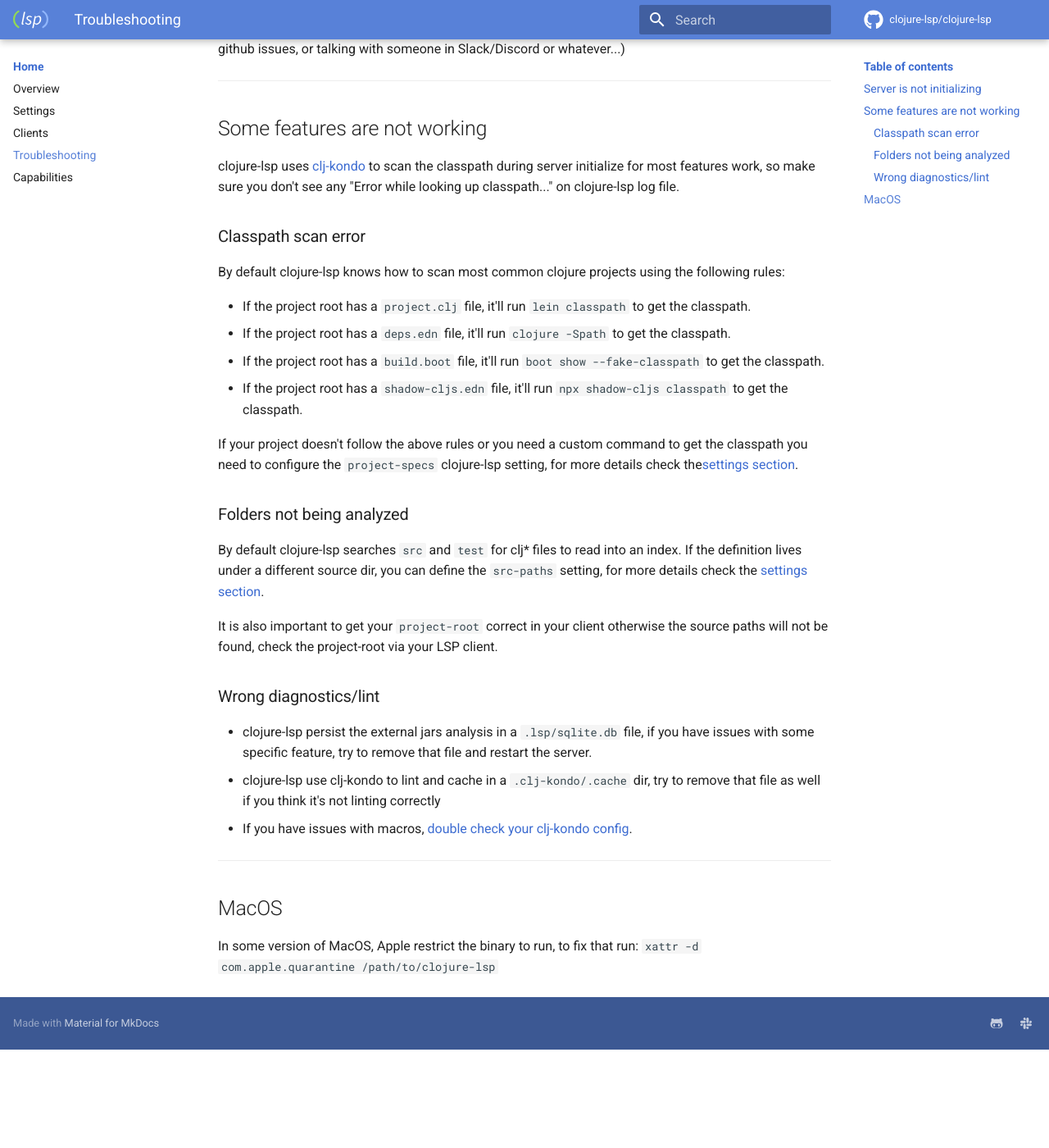
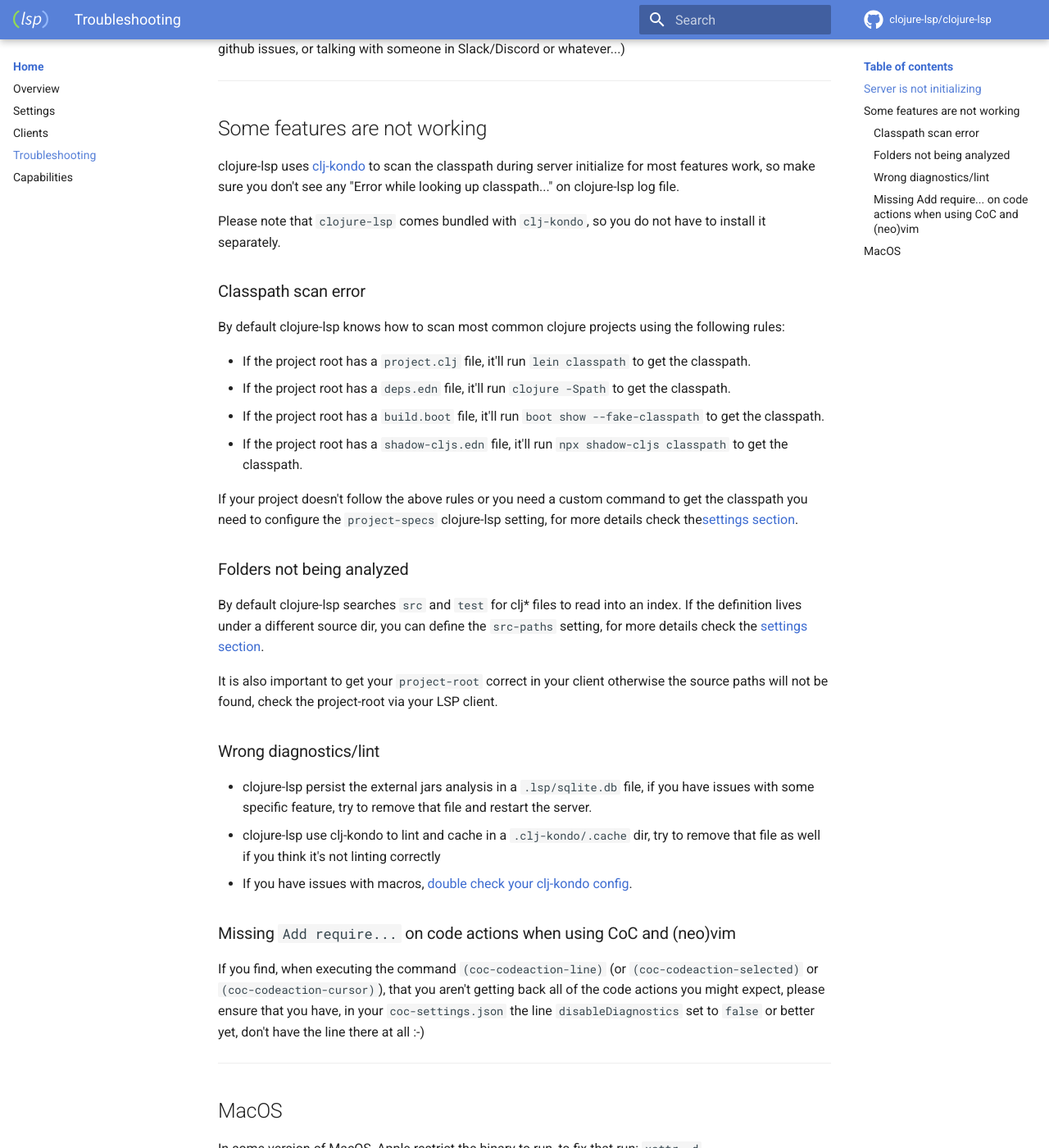
Before and after one commit to clojure-lsp/clojure-lsp, an MkDocs documentation site: the page built from docs/troubleshooting.md, in a window 1280 px wide and 1400 px high, scrolled down 1323 px. Shown: the whole window at 82% size. Built offline with MkDocs 1.6.1 and Material for MkDocs 9.7.7, drawn with Linux system fonts in a browser that asks for light colours; comment, search, counter and statistics services are not loaded; before the commit the page ends 2603 px from its top, so only the background shows below that.

Commit message:
Add helpful note about coc-codeactions (#420)
* Add helpful note about coc-codeactions

-=david=-

* Update title based upon feedback

```diff
--- a/docs/troubleshooting.md
+++ b/docs/troubleshooting.md
@@ -36,7 +36,7 @@ e.g.,
     "clojure-lsp": {
       "command": "clojure-lsp",
       "filetypes": ["clojure"],
-      "disableDiagnostics": true,
+      "disableDiagnostics": false,
       "rootPatterns": ["deps.edn", "project.clj"],
       "additionalSchemes": ["jar", "zipfile"],
       "trace.server": "verbose",
@@ -70,6 +70,8 @@ whatever...)
 clojure-lsp uses [clj-kondo](https://github.com/clj-kondo/clj-kondo) to scan the classpath
 during server initialize for most features work, so make sure you don't see any "Error while looking up classpath..." on clojure-lsp log file.
 
+Please note that `clojure-lsp` comes bundled with `clj-kondo`, so you do not have to install it separately.
+
 ### Classpath scan error
 
 By default clojure-lsp knows how to scan most common clojure projects using the following rules:
@@ -95,6 +97,15 @@ try to remove that file and restart the server.
 - clojure-lsp use clj-kondo to lint and cache in a `.clj-kondo/.cache` dir, try to remove that file as well if you think it's not linting correctly
 - If you have issues with macros, [double check your clj-kondo config](https://github.com/clj-kondo/clj-kondo/blob/master/doc/config.md#unrecognized-macros).
 
+### Missing `Add require...` on code actions when using CoC and (neo)vim
+
+If you find, when executing the command
+`(coc-codeaction-line)` (or `(coc-codeaction-selected)` or
+`(coc-codeaction-cursor)`), that you aren't getting back
+all of the code actions you might expect, please ensure that you have,
+in your `coc-settings.json` the line `disableDiagnostics` set to
+`false` or better yet, don't have the line there at all :-)
+
 ---
 ## MacOS
 
```
